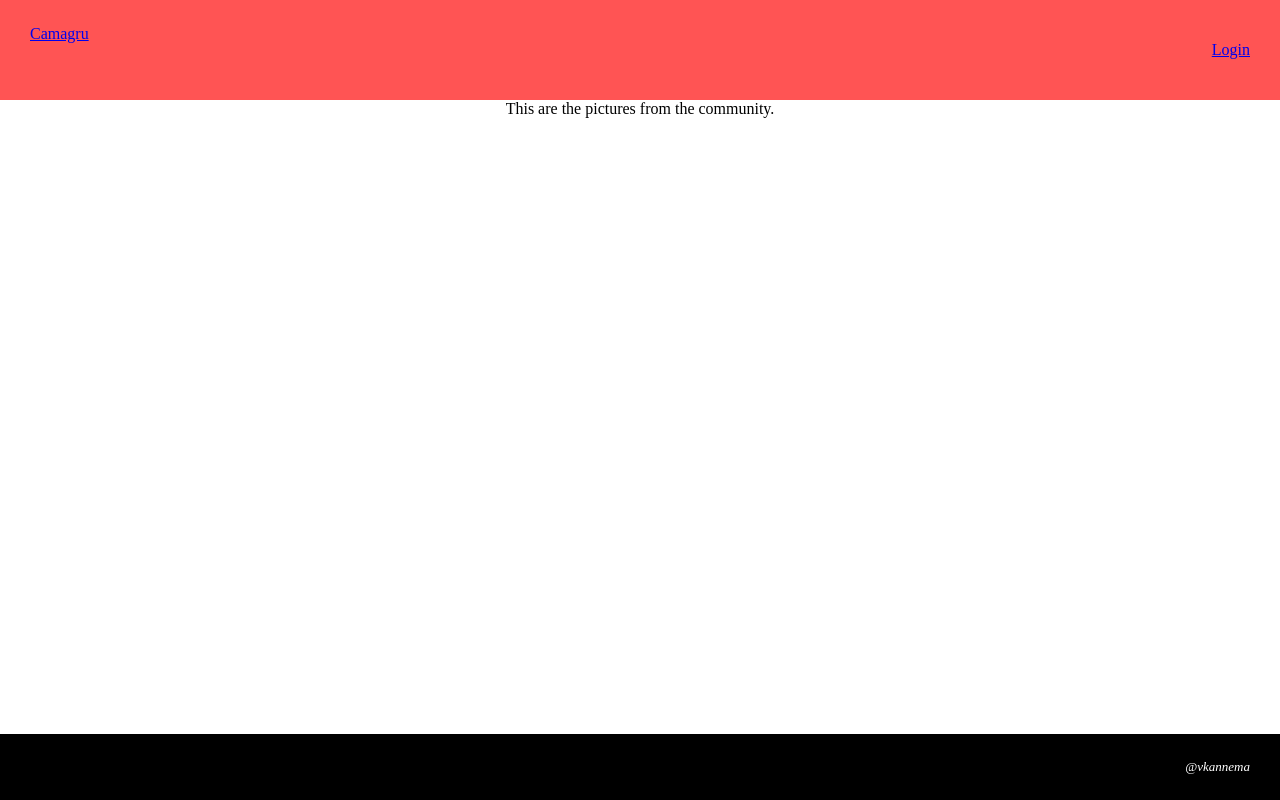
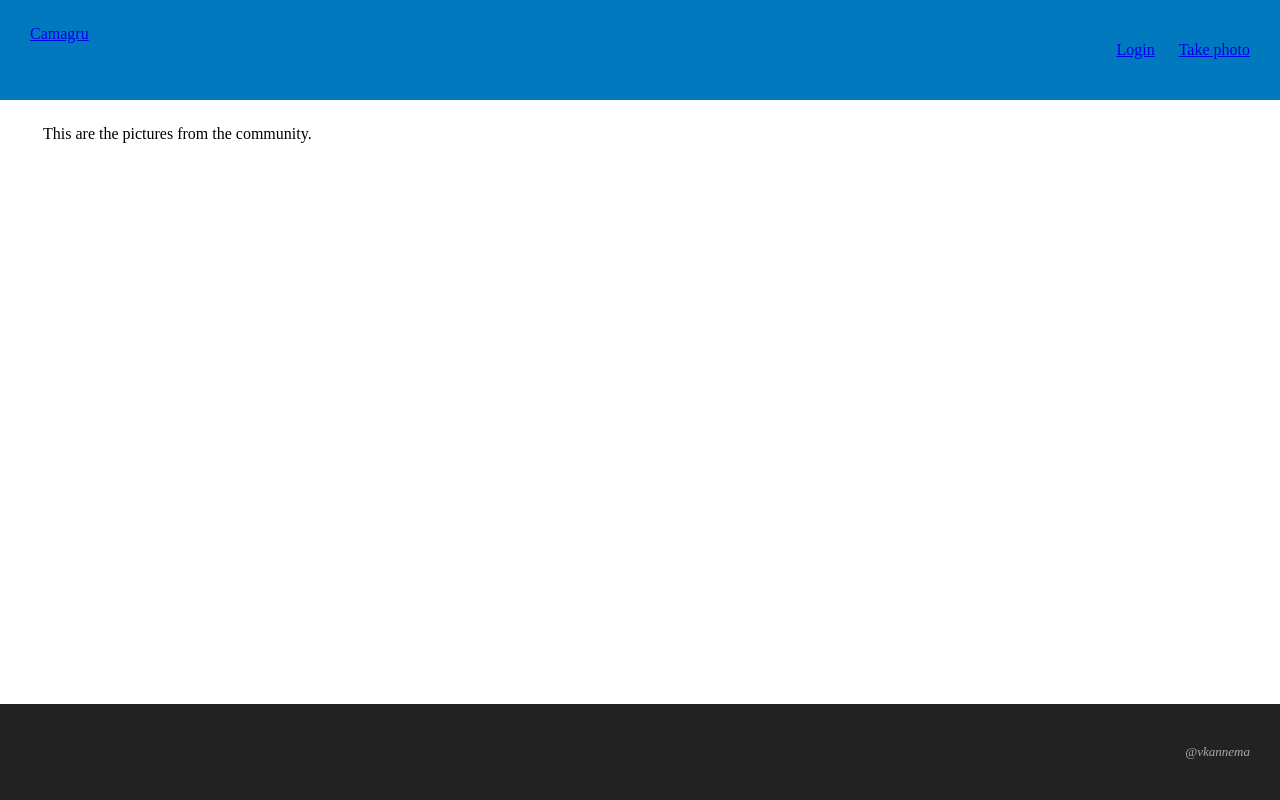
Before and after one commit to vkannema/camagru, a PHP site: page / in a window 1280 px wide. Run offline with PHP 8.4, Linux system fonts and the light colour scheme.

Commit message:
nav take photo

```diff
--- /dev/null
+++ b/config/database.php
@@ -0,0 +1,5 @@
+<?php
+$DB_DSN = 'mysql:host=localhost;dbname=camagru_db';
+$DB_USER = root;
+$DB_PASSWORD = root;
+?>
--- /dev/null
+++ b/footer.php
@@ -0,0 +1,6 @@
+<footer>
+		@vkannema
+</footer>
+
+</body>
+</html>
--- a/header.php
+++ b/header.php
@@ -2,21 +2,28 @@
 <html lang="en">
 <head>
 	<meta charset="UTF-8">
-	<title>My e-Shop - Rush 42</title>
+	<title>Camagru</title>
 
 	<link rel="stylesheet" href="style.css">
-
-	<!-- Fonts -->
-	<link href="https://fonts.googleapis.com/css?family=Open+Sans:400,300,700" rel="stylesheet">
-	<link href="//netdna.bootstrapcdn.com/font-awesome/3.2.1/css/font-awesome.css" rel="stylesheet">
-
-	<!-- Favicon -->
-	<link href="img/42.png" rel="icon" type="image/svg">
 </head>
 <body>
 
 	<nav>
 
-
+		<a href="index.php" class="align-left">Camagru</a>
+		<ul class="align-right">
+			<?php
+				if (isset($_SESSION['loggued_on_user'])) {
+			?>
+			<li><a href="my_acc.php">My account</a></li>
+			<li><a href="logout.php">Logout</a></li>
+			<?php
+			} else {
+			 ?>
+			<li><a href="login.php">Login</a></li>
+            <li><a href="photo.php">Take photo</a></li>
+			<?php } ?>
+		</ul>
+		<div class="clear"></div>
 
 	</nav>
--- a/index.php
+++ b/index.php
@@ -1,43 +1,6 @@
-<?php
-	session_start();
-?>
-<!DOCTYPE html>
-<html lang="en">
-<head>
-	<meta charset="UTF-8">
-	<title>Camagru</title>
+<?php require_once("header.php") ?>
 
-	<link rel="stylesheet" href="style.css">
-	<script src="index.js"></script>
-</head>
-<body>
-	<nav>
-
-		<a href="index.php" class="align-left">Camagru</a>
-		<ul class="align-right">
-			<?php
-				if (isset($_SESSION['loggued_on_user'])) {
-			?>
-			<li><a href="my_acc.php">My account</a></li>
-			<?php
-				if ($_SESSION['admin'] !== "0") {
-			?>
-			<li><a href="admin/index.php">Admin</a></li>
-			<?php } ?>
-			<li><a href="logout.php">Logout</a></li>
-			<?php
-			} else {
-			 ?>
-			<li><a href="login.php">Login</a></li>
-			<?php } ?>
-		</ul>
-
-	</nav>
 	<div class="container">
 		This are the pictures from the community.
 	</div>
-
-	<footer>
-		@vkannema
-	</footer>
-</body>
+<?php require_once("footer.php") ?>
--- a/style.css
+++ b/style.css
@@ -40,23 +40,18 @@
   color: rgba(255, 255, 255, 1.0);
 }
 
-.contentarea {
-  font-size: 16px;
-  font-family: "Lucida Grande", "Arial", sans-serif;
-  width: 760px;
-}
 
 /*From me*/
 
 footer {
-  position: fixed;
+	position: fixed;
 	left: 0;
 	right: 0;
 	bottom: 0;
-	padding: 25px 30px;
+	padding: 40px 30px;
 	text-align: right;
-	background-color: black;
-  color: white;
+	background-color: #222222;
+	color: #AAAAAA;
 	font-size: 13px;
 	font-style: italic;
 }
@@ -67,13 +62,13 @@ nav {
 	right: 0;
 	top: 0;
 	padding: 25px 30px;
-	background-color: #ff5454;
+	background-color: #0079bf;
 	z-index: 1;
 }
 
 .container {
 	margin-top: 100px;
-  text-align: center;
+	padding: 25px 35px;
 }
 
 ul {
@@ -88,3 +83,4 @@ ul li {
 .align-center { text-align: center; }
 .align-right { float: right; }
 .align-left { float: left; }
+.clear { clear: both; }
```
Also changed, not shown: config/setup.php (added, +25 -0 lines), photo.php (added, +22 -0 lines), login.php (added), script.js (renamed from index.js).
